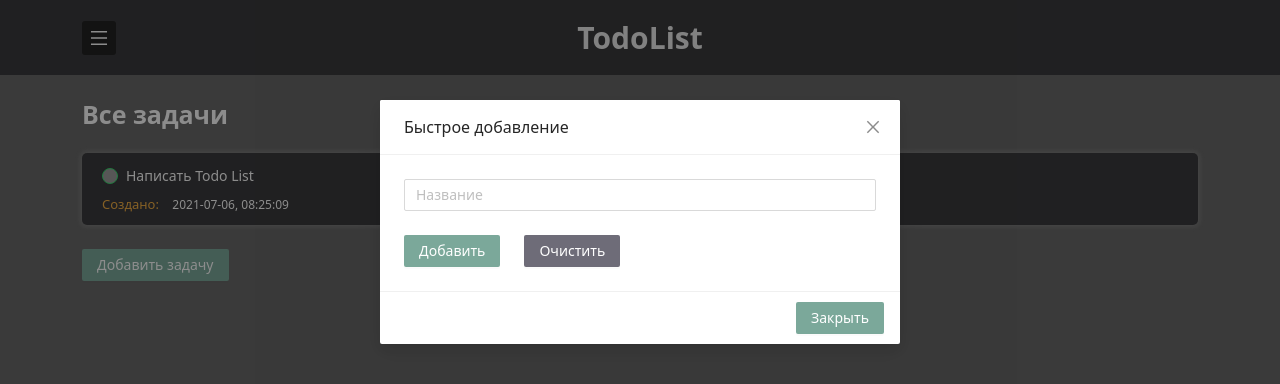
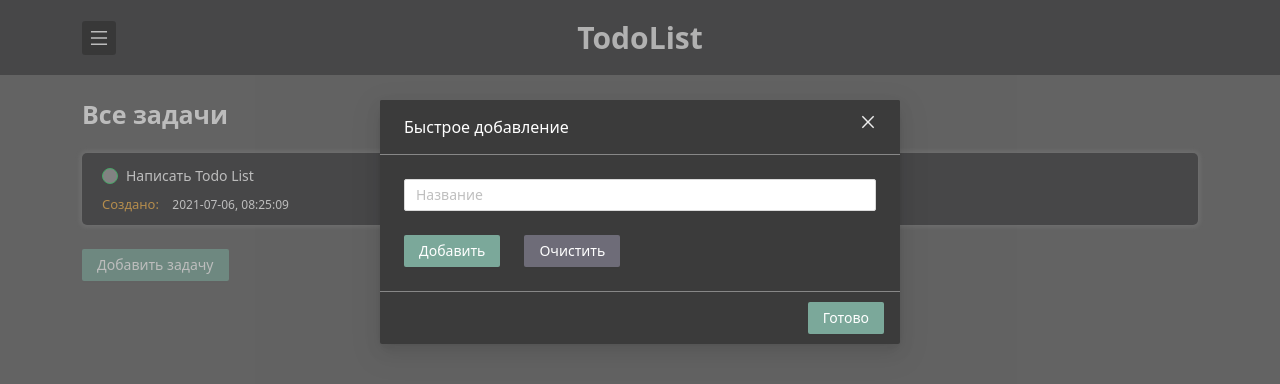
Before and after one commit to AlexType/todo-list, a Next.js app: page /all-tasks in a window 1280 px wide. Both pictures are taken after a click on the button "Добавить задачу". Shown: the top 384 px of the page. Built offline with nearby package versions, Linux system fonts and the light colour scheme.

Commit message:
added: antd modal styles

```diff
--- a/pages/all-tasks/index.jsx
+++ b/pages/all-tasks/index.jsx
@@ -28,9 +28,10 @@ export default function AllTasks() {
             <Modal
                 title="Быстрое добавление"
                 visible={visible}
+                onCancel={handleCancel}
                 footer={[
                     <Button key="submit" className="btn-success" onClick={handleCancel}>
-                        Закрыть
+                        Готово
                     </Button>
                 ]}
             >
--- a/styles/antd/_drawer.scss
+++ b/styles/antd/_drawer.scss
@@ -7,7 +7,11 @@
 .ant-drawer-header {
     padding: 26px 24px;
     border: none;
-    box-shadow: 0 0 5px rgba(255, 255, 255, 0.39);
+}
+
+.ant-modal-footer,
+.ant-modal-header {
+    border-color: rgba(255, 255, 255, 0.39);
 }
 
 .ant-drawer-title {
--- /dev/null
+++ b/styles/antd/_modal.scss
@@ -0,0 +1,32 @@
+.ant-modal-header,
+.ant-modal-content {
+    background: #3b3b3b;
+}
+
+.ant-modal-content {
+    .ant-modal-close {
+        top: -5px;
+        right: 24px;
+    }
+    .ant-modal-close-x {
+        width: auto;
+        height: auto;
+        svg {
+            fill: #ececec;
+            transition: 0.3s ease-in-out;
+            &:hover {
+                fill: #ffffff;
+            }
+        }
+    }
+}
+
+.ant-modal-header {
+    .ant-modal-title {
+        color: #fff;
+    }
+}
+
+.ant-modal-mask {
+    background-color: rgba(90, 90, 90, 0.404);
+}
--- a/styles/main.scss
+++ b/styles/main.scss
@@ -29,6 +29,7 @@
 
 // custom antd
 @import "antd/drawer";
+@import "antd/modal";
 @import "antd/messages";
 
 body {
```
